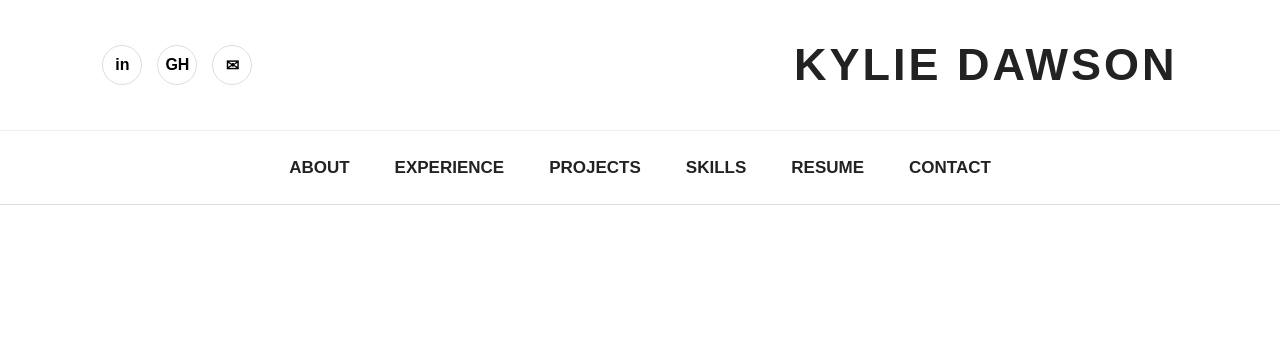
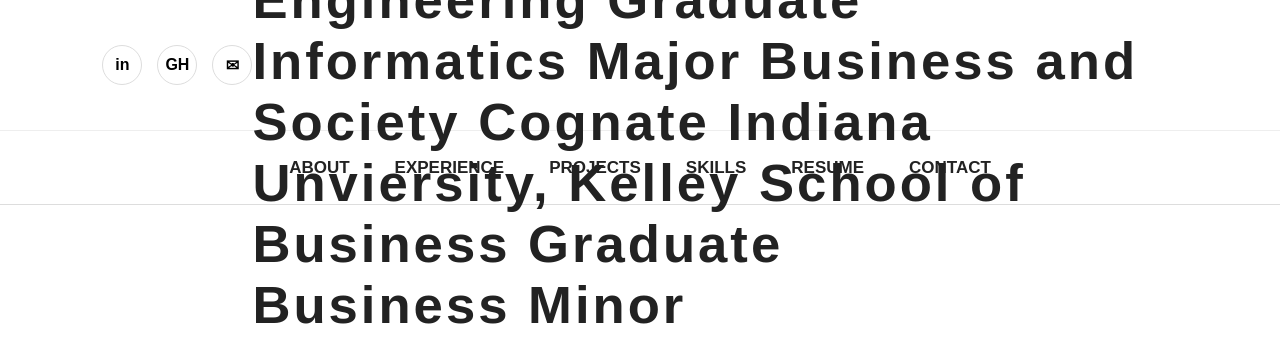
Before and after one commit to kyliepdawson/portfolio, a plain HTML site: page index.html in a window 1280 px wide. Drawn offline with Linux system fonts and the light colour scheme.

Commit message:
Add educational background section to index.html

```diff
--- a/index.html
+++ b/index.html
@@ -19,6 +19,15 @@
 
         <div class="logo">
             KYLIE DAWSON
+            <section>
+                <h3> <p>
+Indiana Univeristy, Luddy School of Informatics, Computing, and Engineering Graduate<br>
+Informatics Major
+Business and Society Cognate
+Indiana Unviersity, Kelley School of Business Graduate<br>
+Business Minor
+</p></h3>
+            </section>
         </div>
 
     </div>
```
